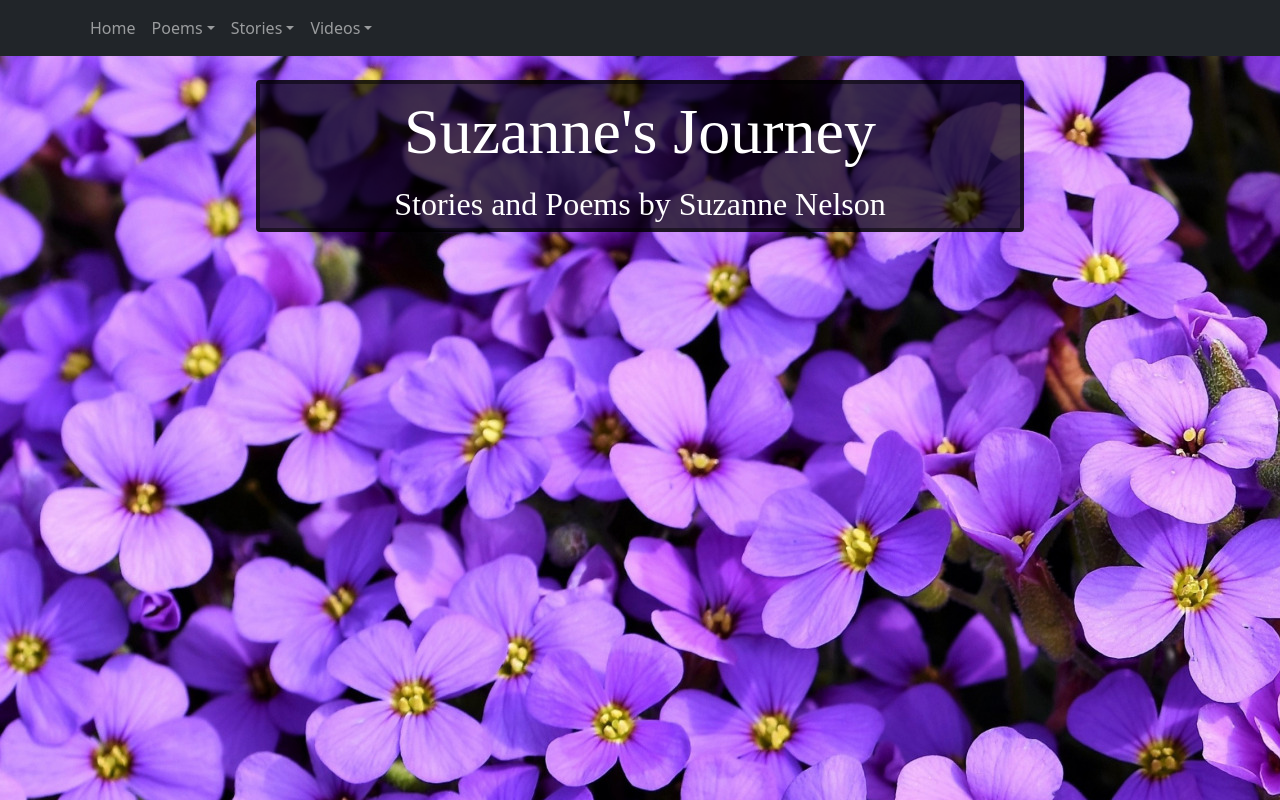
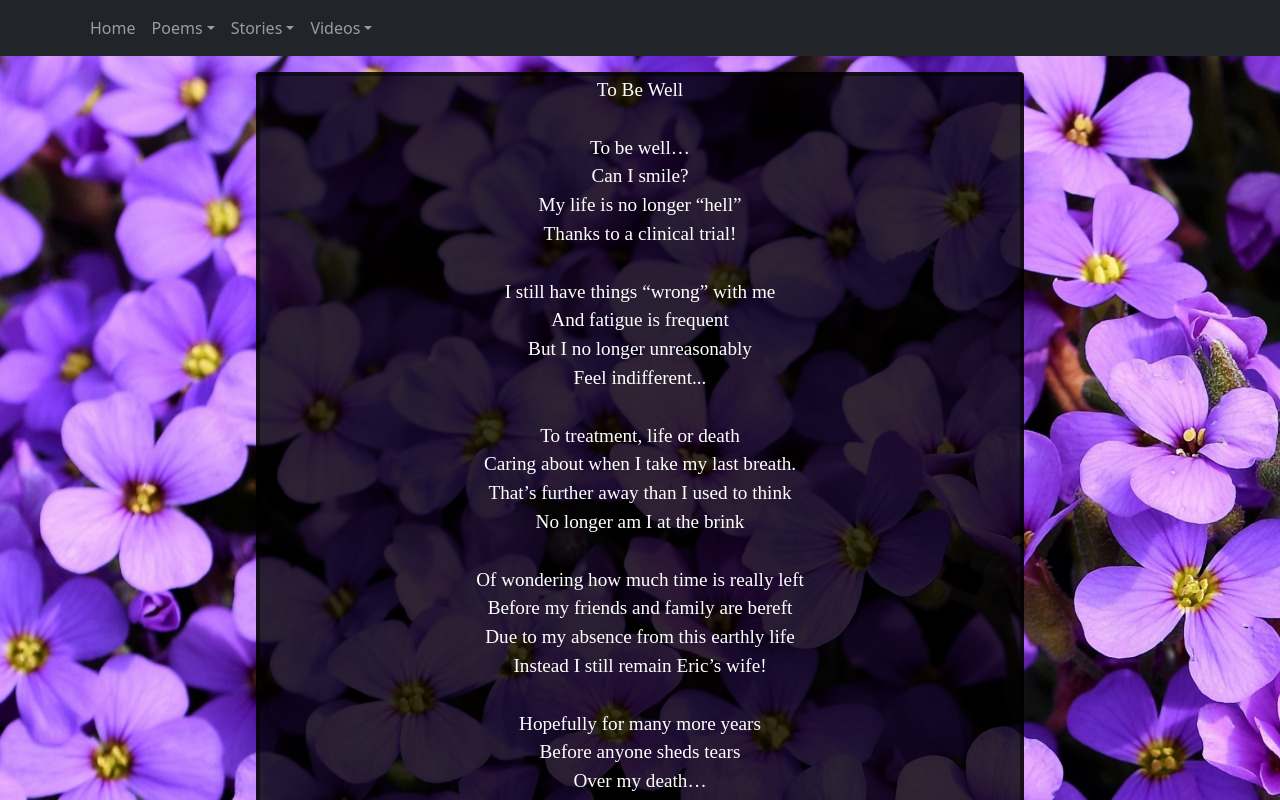
Before and after one commit to spazard1/suzannesjourney, a React (Create React App) app: page /toBeWell in a window 1280 px wide. Before the commit this address led to /. Shown: the top 800 px of the page. Built offline with nearby package versions, Linux system fonts and the light colour scheme.

Commit message:
adds to be well

```diff
--- a/src/App.css
+++ b/src/App.css
@@ -2,13 +2,14 @@
   font-family: serif;
   text-align: center;
   color: white;
-  font-size: 1.5rem;
-  background-color: rgba(0,0,0,.7);
+  font-size: 1.2rem;
+  background-color: rgba(0,0,0,.8);
   border: 4px solid rgba(0,0,0,.5);
   border-radius: 4px;
   margin-left: auto;
   margin-right: auto;
   width: 95%;
+  margin-bottom: 2vh;
 }
 
 @media only screen and (min-width: 1000px) {
--- a/src/App.js
+++ b/src/App.js
@@ -7,6 +7,8 @@ import './App.css';
 import 'bootstrap/dist/css/bootstrap.min.css';
 
 function App() {
+  const ToBeWell = lazy(() => import("./poems/ToBeWell.jsx"));
+
   const LittleToe = lazy(() => import("./stories/LittleToe.jsx"));
 
   return (
@@ -16,7 +18,7 @@ function App() {
           <Nav>
               <Nav.Link href="/">Home</Nav.Link>
               <NavDropdown title="Poems" menuVariant="dark">
-                <NavDropdown.Item href="/poem1">Poem 1</NavDropdown.Item>
+                <NavDropdown.Item href="/toBeWell">To Be Well</NavDropdown.Item>
                 <NavDropdown.Item href="/poem2">Poem 2</NavDropdown.Item>
                 <NavDropdown.Item href="/poem3">Poem 3</NavDropdown.Item>
                 <NavDropdown.Item href="/poem4">Poem 4</NavDropdown.Item>
@@ -40,6 +42,8 @@ function App() {
               <Route path="/" element={<Home />} />
               <Route path="/littleToe" element={<LittleToe />} />
 
+              <Route path="/toBeWell" element={<ToBeWell />} />
+
               <Route path="*" element={<Navigate replace to="/" />} />
             </Routes>
           </Suspense>
--- a/src/Home.css
+++ b/src/Home.css
@@ -1,7 +1,6 @@
 .mainTitle {
-  text-align: center;
-  color: white;
   font-size: 8vmin;
+  font-family: serif;
 }
 
 .mainSubTitle {
--- a/src/TextContent.jsx
+++ b/src/TextContent.jsx
@@ -1,4 +1,6 @@
 import React, { useEffect, useState } from "react";
+
+import "./TextContent.css";
 
 const TextContent = ({messageLocation}) => {
   const [message, setMessage] = useState();
@@ -7,14 +9,12 @@ const TextContent = ({messageLocation}) => {
     fetch(messageLocation)
       .then(r => r.text())
       .then(text => {
-        setMessage(text.replace("\n", "<br />"));
+        setMessage(text.replaceAll("\n", "<br />"));
       });
   }, [messageLocation]);
 
   return (
-    <div>
-      {message}
-    </div>
+    <div dangerouslySetInnerHTML={{ __html: message}} />
   );
 }
 
--- a/src/index.css
+++ b/src/index.css
@@ -7,5 +7,7 @@ body {
   -moz-osx-font-smoothing: grayscale;
   background-color: black;
   background-image: url("purple-flower-background.jpg");
-  padding-top: 5rem;
+  background-repeat: no-repeat;
+  background-attachment: fixed;
+  padding-top: 4.5rem;
 }
--- /dev/null
+++ b/src/poems/ToBeWell.jsx
@@ -0,0 +1,11 @@
+
+import React from "react";
+import TextContent from "../TextContent";
+
+import content from "./toBeWell.txt";
+
+const Content = () => {
+  return <TextContent messageLocation={content} />;
+}
+
+export default Content;
```
Also changed, not shown: src/TextContent.css (added), src/poems/toBeWell.txt (added), src/stories/littleToe.txt.
